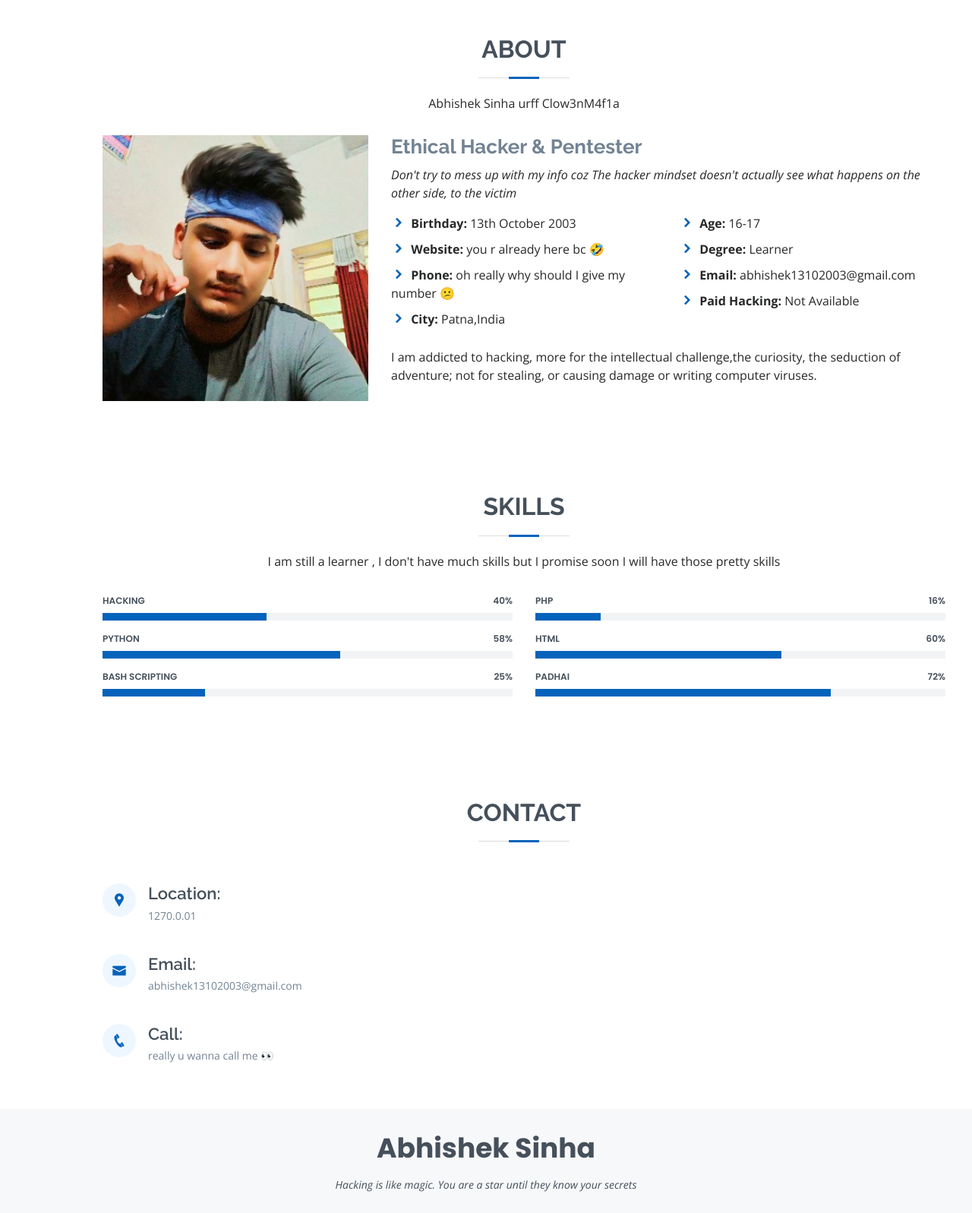
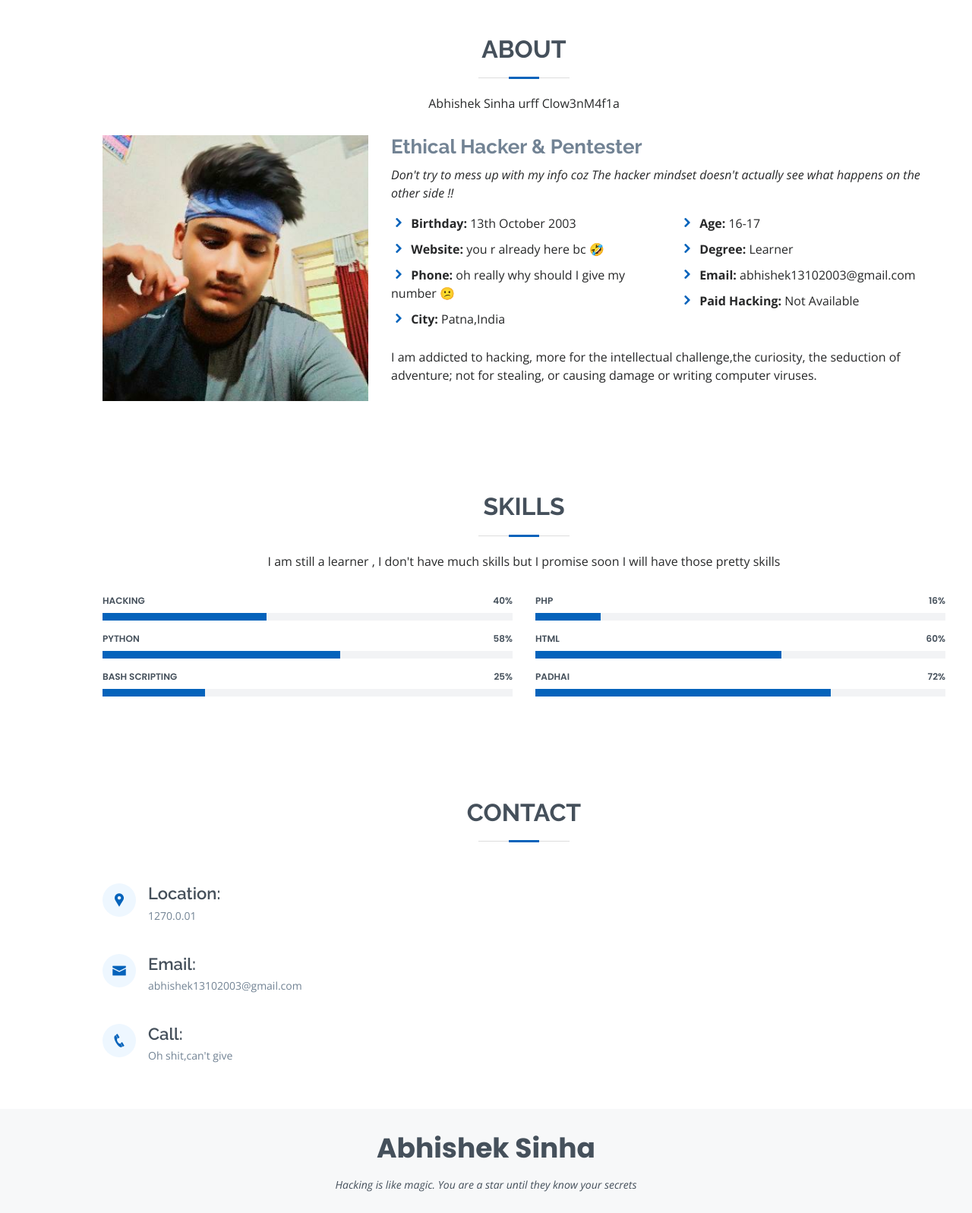
Before and after one commit to Sudhanshu25/Main_page, a plain HTML site: page index.html in a window 1280 px wide. Shown: the part 814-2411 px from the top of the page at 76% size. Drawn offline with nearby package versions, Linux system fonts and the light colour scheme.

Commit message:
index.html

```diff
--- a/index.html
+++ b/index.html
@@ -69,7 +69,7 @@
           <div class="col-lg-8 pt-4 pt-lg-0 content">
             <h3>Ethical Hacker &amp; Pentester</h3>
             <p class="font-italic">
-              Don't try to mess up with my info coz The hacker mindset doesn't actually see what happens on the other side, to the victim
+              Don't try to mess up with my info coz The hacker mindset doesn't actually see what happens on the other side !!
 
             </p>
             <div class="row">
@@ -194,7 +194,7 @@
               <div class="phone">
                 <i class="icofont-phone"></i>
                 <h4>Call:</h4>
-                <p>really u wanna call me 👀</p>
+                <p>Oh shit,can't give</p>
               </div>
 
             </div>
```
